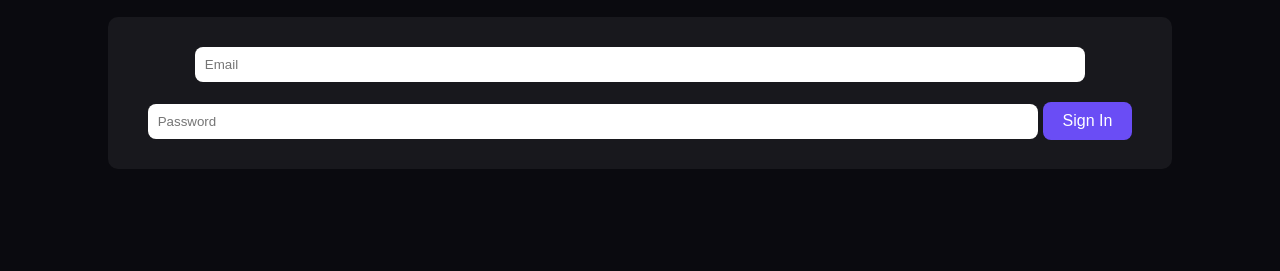
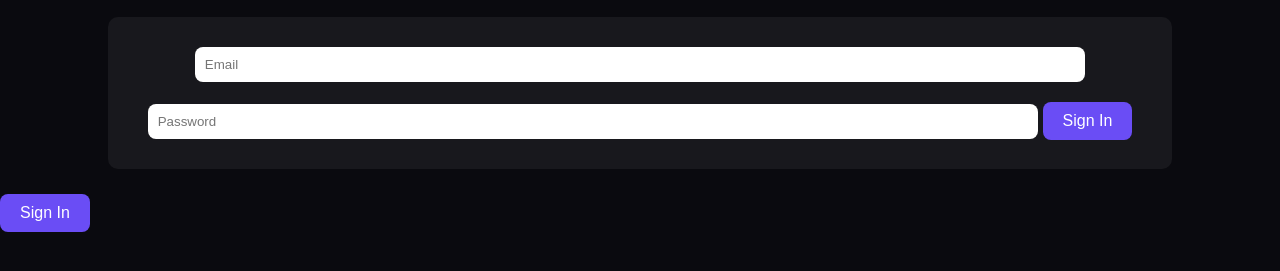
Before and after one commit to NYC-DOE-536/NYC-DOE-536.github.io, a plain HTML site: page Login.html in a window 1280 px wide. Shown: the part 191-462 px from the top of the page. Drawn offline with Linux system fonts and the light colour scheme.

Commit message:
Add Sign In button to Login.html

```diff
--- a/Login.html
+++ b/Login.html
@@ -28,3 +28,10 @@
 
 </body>
 </html>
+
+      <a class="btn" href="dashboard.html">Sign In</a>
+    </div>
+  </section>
+
+</body>
+</html>
```
